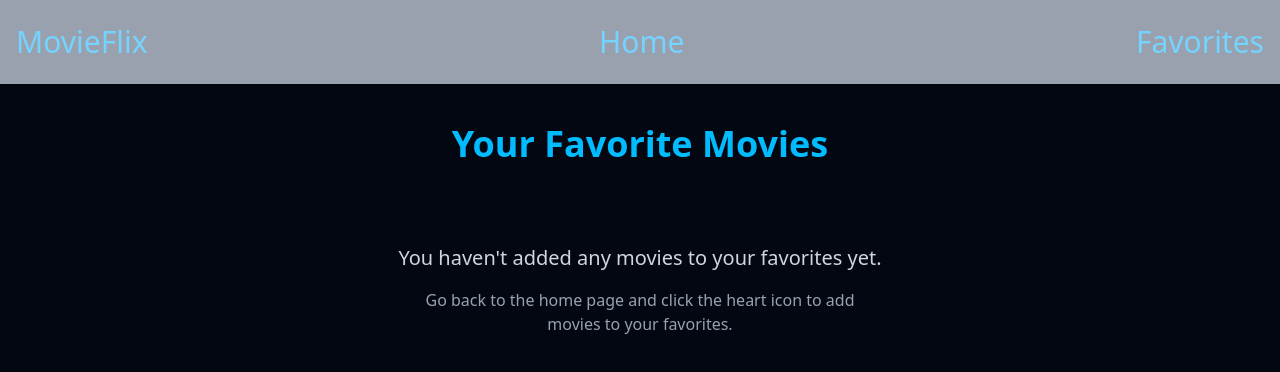
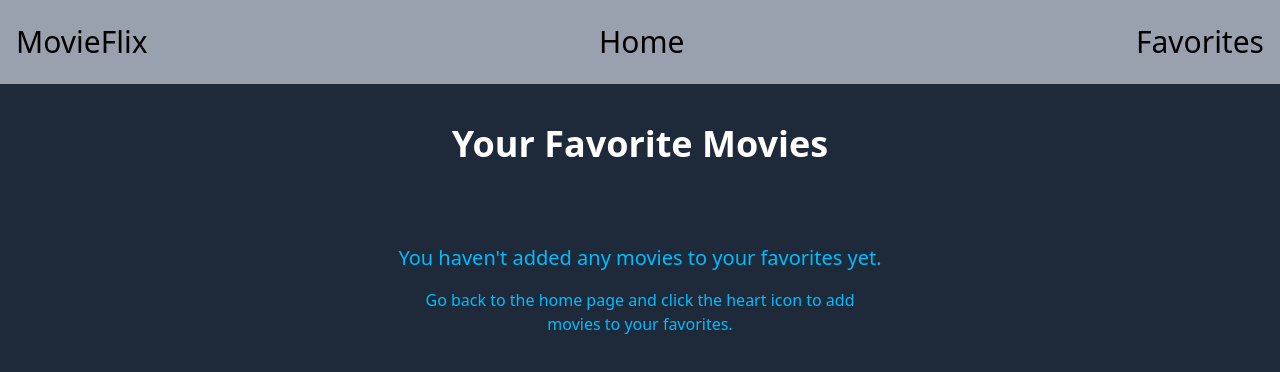
Before and after one commit to Bonifilda/React--movie, a React (Vite) app in the folder my-app/: page /favorites in a window 1280 px wide. Shown: the top 372 px of the page. Built offline with nearby package versions, Linux system fonts and the light colour scheme.

Commit message:
file arrangement

```diff
--- a/my-app/src/components/CategoryFilter.jsx
+++ b/my-app/src/components/CategoryFilter.jsx
@@ -3,7 +3,7 @@ import React from 'react';
 const CategoryFilter = ({ categories, selectedCategory, setSelectedCategory }) => {
   return (
     <div className=" flex flex-col sm:flex-row flex-wrap justify-center items-center gap-4 bg-pink-900 text-white px-6 py-4 rounded-2xl shadow-md ">
-      <h3 className="text-sky-400 font-semibold text-lg">Filter by Genre</h3>
+      <h3 className="text-white-400 font-semibold text-lg">Filter by Genre</h3>
       <div className=" flex flex-wrap justify-center gap-3 space-x-2">
         <button
           className={selectedCategory === '' ? 'active' : ''}
--- a/my-app/src/components/Navbar.jsx
+++ b/my-app/src/components/Navbar.jsx
@@ -3,7 +3,7 @@ import { Link } from 'react-router-dom';
 
 const Navbar = () => {
   return (
-    <nav className="bg-gray-400 text-black-700 text-3xl sm:text-sky-100 md:text-sky-300">
+    <nav className="bg-gray-400 text-sky-700 text-3xl sm:text-black md:text-black">
       <div className="flex mx-auto justify-between item center  md:px-4 py-6">
         <Link to="/" className="text-3xl"> MovieFlix </Link>
 
--- a/my-app/src/pages/Favorites.jsx
+++ b/my-app/src/pages/Favorites.jsx
@@ -6,8 +6,8 @@ const Favorites = () => {
   const { favorites, toggleFavorite, isFavorite } = useFavorites();
 
   return (
-    <div className="min-h-screen bg-gray-950 text-white px-6 py-10">
-      <h1 className="text-2xl md:text-4xl font-bold mb-8 text-center text-sky-400">Your Favorite Movies</h1>
+    <div className="min-h-screen bg-gray-800 text-white px-6 py-10">
+      <h1 className="text-2xl md:text-4xl font-bold mb-8 text-center tex-black">Your Favorite Movies</h1>
 
       {favorites.length > 0 ? (
         <div className="grid grid-cols-1 sm:grid-cols-2 md:grid-cols-3 lg:grid-cols-4 gap-6">
@@ -22,8 +22,8 @@ const Favorites = () => {
         </div>
       ) : (
         <div className="flex flex-col  items-center justify-center text-center mt-20 space-y-4">
-          <p className ="text-lg sm:text-xl text-gray-300">You haven't added any movies to your favorites yet.</p>
-          <p className="text-sm sm:text-base text-gray-400 max-w-md">Go back to the home page and click the heart icon to add movies to your favorites.</p>
+          <p className ="text-2x sm:text-xl text-sky-400">You haven't added any movies to your favorites yet.</p>
+          <p className="text-sm sm:text-base text-sky-400 max-w-md">Go back to the home page and click the heart icon to add movies to your favorites.</p>
         </div>
       )}
     </div>
--- a/my-app/src/pages/MovieDetails.jsx
+++ b/my-app/src/pages/MovieDetails.jsx
@@ -47,10 +47,10 @@ const MovieDetails = () => {
         <div className="text-3xl md:text-4xl font-bold text-sky-400 mb-3">
           <h1>{movie.name}</h1>
 
-          <div className="bg-gray-800 px-3 py-1 rounded-full">
-            {movie.rating?.average && <span className="bg-gray-800 px-3 py-1 rounded-full">⭐ {movie.rating.average}/10</span>}
-            {movie.premiered && <span className="bg-gray-800 px-3 py-1 rounded-full">({new Date(movie.premiered).getFullYear()})</span>}
-            {movie.runtime && <span className="bg-gray-800 px-3 py-1 rounded-full">{movie.runtime} min</span>}
+          <div className=" px-3 py-1 rounded-full">
+            {movie.rating?.average && <span className=" px-3 py-1 rounded-full">⭐ {movie.rating.average}/10</span>}
+            {movie.premiered && <span className=" px-3 py-1 rounded-full">({new Date(movie.premiered).getFullYear()})</span>}
+            {movie.runtime && <span className=" px-3 py-1 rounded-full">{movie.runtime} min</span>}
           </div>
 
           {movie.genres && movie.genres.length > 0 && (
```
